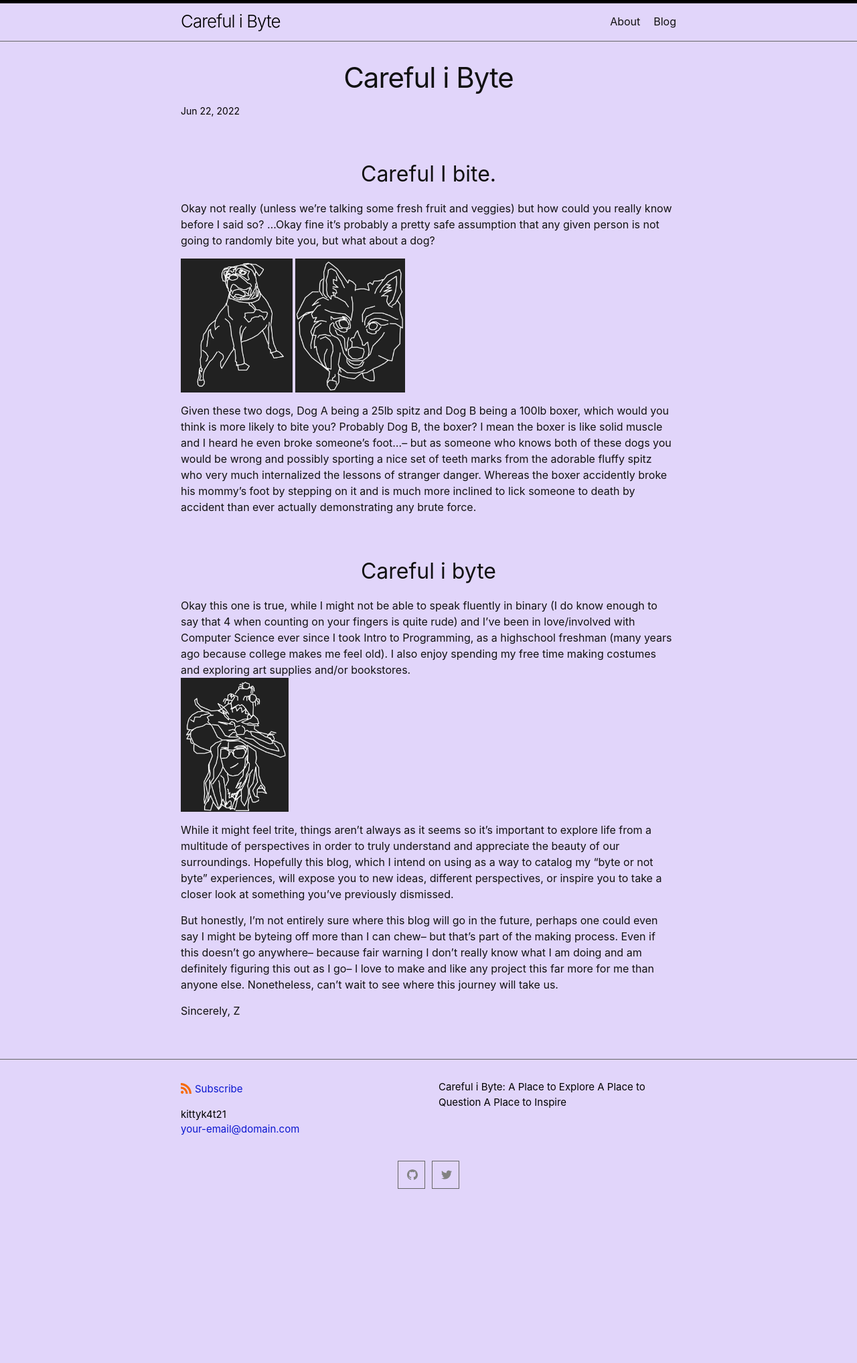
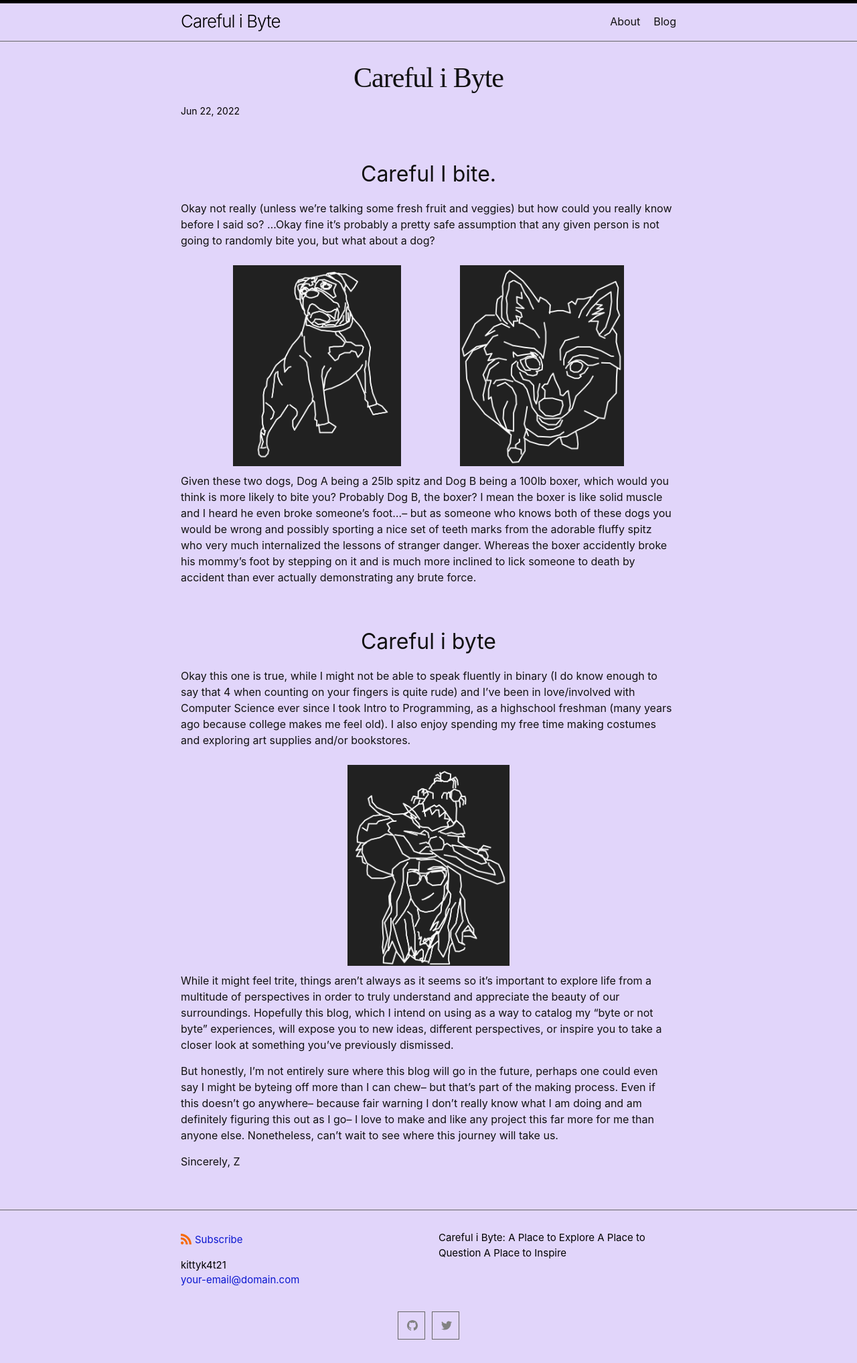
Before and after one commit to kittyk4t/kittyk4t.github.io, a Jekyll site: the page built from _posts/2022-06-22-intro-post.markdown, in a window 1280 px wide. Shown: the whole page at 67% size. Built offline with Jekyll 4.4.1, drawn with Linux system fonts in a browser that asks for light colours; before the commit the page ends 1810 px from its top, so only the background shows below that.

Commit message:
working on adding fonts

```diff
--- a/_posts/2022-06-22-intro-post.markdown
+++ b/_posts/2022-06-22-intro-post.markdown
@@ -5,23 +5,40 @@ date:   2022-06-22 1:49:27 -0500
 categories:
 ---
 <style>
-h1 {text-align: center;}
+h1 {text-align: center;
+font-family: "Apple Chancery", "cursive";}
+
+@import url('https://fonts.googleapis.com/css2?family=Bangers&family=Farsan&family=Fredericka+the+Great&family=Henny+Penny&family=Merienda+One&family=Permanent+Marker&family=Philosopher&display=swap');
+
+
+
 </style>
 
 <h2>Careful I bite. </h2>
 
 Okay not really (unless we’re talking some fresh fruit and veggies) but how could you really know before I said so? …Okay fine it’s probably a pretty safe assumption that any given person is not going to randomly bite you, but what about a dog?
 
-<img src = "/assets/boxer.png" alt = "boxer" height = "200" >
-<img src = "/assets/spitz.png" alt = "spitz" height = "200" >
+<div class="row">
+  <div class="column">
+   <img src = "/assets/boxer.png" alt = "boxer"  height = "300">
+  </div>
+  <div class="column">
+   <img src = "/assets/spitz.png" alt = "spitz" height="300" >
+  </div>
+</div>
+
 
 Given these two dogs, Dog A being a 25lb spitz and Dog B being a 100lb boxer, which would you think is more likely to bite you? Probably Dog B, the boxer? I mean the boxer is like solid muscle and I heard he even broke someone’s foot…– but as someone who knows both of these dogs you would be wrong and possibly sporting a nice set of teeth marks from the adorable fluffy spitz who very much internalized the lessons of stranger danger. Whereas the boxer accidently broke his mommy’s foot by stepping on it and is much more inclined to lick someone to death by accident than ever actually demonstrating any brute force.
-
 <h2>Careful i byte</h2>
 
 Okay this one is true, while I might not be able to speak fluently in binary (I do know enough to say that 4 when counting on your fingers is quite rude) and I’ve been in love/involved with Computer Science ever since I took Intro to Programming, as a highschool freshman (many years ago because college makes me feel old). I also enjoy spending my free time making costumes and exploring art supplies and/or bookstores.
-<br>
-<img src = "/assets/selfie.png" alt = "selfie" height = "200" >
+
+<div class="row">
+  <div class="column">
+   <img src = "/assets/selfie.png" alt = "selfie" height = "300" >
+  </div>
+</div>
+
 
 While it might feel trite, things aren’t always as it seems so it’s important to explore life from a multitude of perspectives in order to truly understand and appreciate the beauty of our surroundings. Hopefully this blog, which I intend on using as a way to catalog my “byte or not byte” experiences, will expose you to new ideas, different perspectives, or inspire you to take a closer look at something you’ve previously dismissed.
 
--- a/_sass/minima/_base.scss
+++ b/_sass/minima/_base.scss
@@ -96,6 +96,8 @@ main {
 img {
   max-width: 100%;
   vertical-align: middle;
+  display: flex;
+  justify-content: center;
 }
 
 
@@ -251,6 +253,17 @@ pre {
 }
 
 
+.row {
+  display: flex;
+  justify-content: space-evenly;
+}
+
+/* Create three equal columns that sits next to each other */
+.column {
+  display: flex;
+  padding: 10px;
+  justify-content: space-evenly;
+}
 
 /**
  * Clearfix
```
